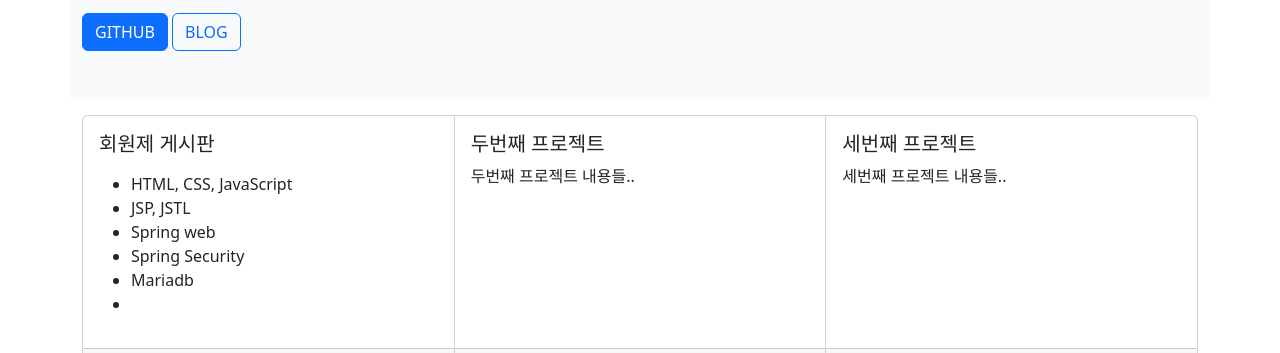
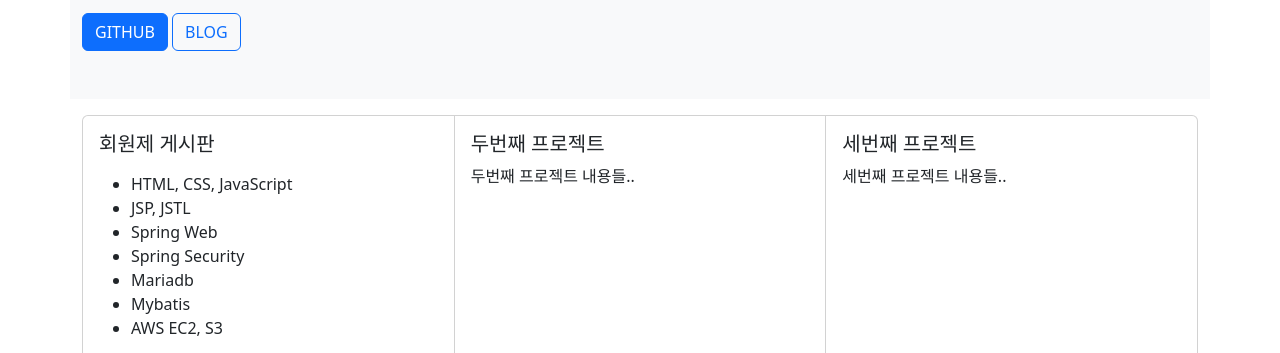
Before and after one commit to Zzinnn/Zzinnn.github.io, a plain HTML site: page index.html in a window 1280 px wide. Shown: the part 156-509 px from the top of the page. Drawn offline with nearby package versions, Linux system fonts and the light colour scheme.

Commit message:
부트스트랩 적용

```diff
--- a/index.html
+++ b/index.html
@@ -31,12 +31,12 @@
                                 <ul>
                                     <li>HTML, CSS, JavaScript</li>
                                     <li>JSP, JSTL</li>
-                                    <li>Spring web</li>
+                                    <li>Spring Web</li>
                                     <li>Spring Security</li>
                                     <li>Mariadb</li>
-                                    <li></li>
+                                    <li>Mybatis</li>
+                                    <li>AWS EC2, S3</li>
                                 </ul>
-
 
                             </p>
                         </div>
```
